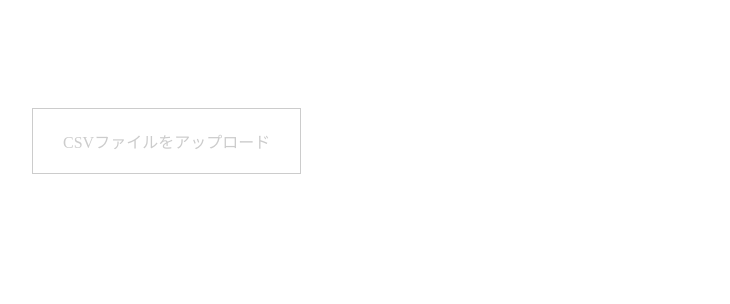
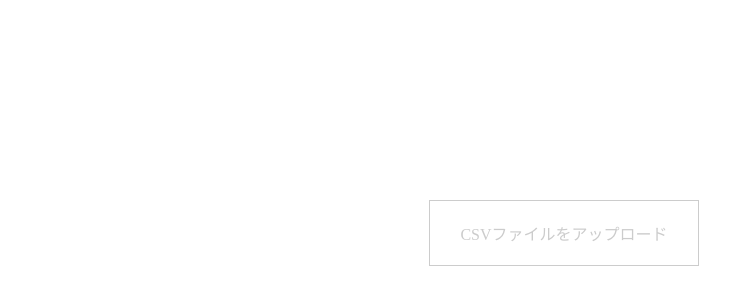
Before and after one commit to zuckeyM-17/csv-qr-converter, a website built with webpack: page public/index.html in a window 1280 px wide. Shown: the whole page, without its empty margins (76-806 px from the left). Built offline with nearby package versions, Linux system fonts and the light colour scheme.

Commit message:
styleを調整

```diff
--- a/public/index.html
+++ b/public/index.html
@@ -8,18 +8,14 @@
 </head>
 <body>
   <style>
-    body {
-      position: relative;
-    }
-
     label {
       color: #CCCCCC;
       background-color: #FFFFFF;
       border: 1px solid #CCCCCC;
       padding: 20px 30px;
-      position: absolute;
-      top: 100px;
-      left: 100px;
+      display: block;
+      margin: 200px auto;
+      width: fit-content;
     }
 
     label:hover {
```
